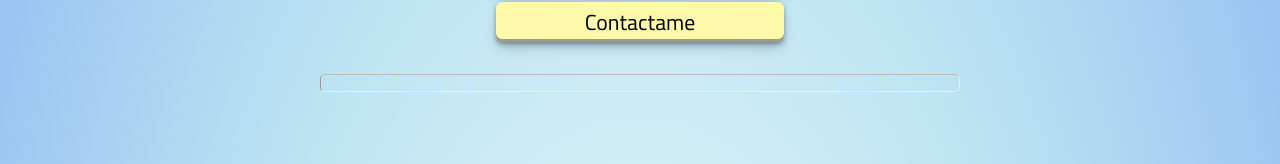
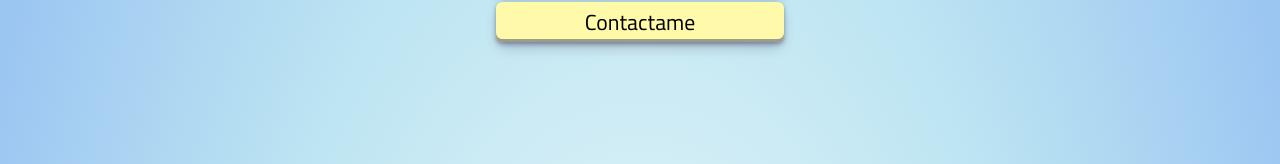
Before and after one commit to pablofretes/portfolio, a React (Create React App) app: page / in a window 1280 px wide. Shown: the part 628-792 px from the top of the page. Built offline with nearby package versions, Linux system fonts and the light colour scheme.

Commit message:
Fixes indentation

```diff
--- a/src/components/Home.js
+++ b/src/components/Home.js
@@ -10,7 +10,7 @@ import pdfEnglish from '../pdf/Pablo-Fretes-CV-English.pdf';
 
 const Home = ({ language }) => {
   return (
-    <div>
+  <div className='home-project-container'>
     <section id="home" data-cy="home-section">
       {language === 'Spanish' ? (
       <>
@@ -58,7 +58,6 @@ const Home = ({ language }) => {
         </div>
       </>
       )}
-      <hr className='line'></hr>
     </section>
     <Projects language={language}/>
     <Skills language={language}/>
```
Lines whose indentation alone changed are shown as unchanged.
